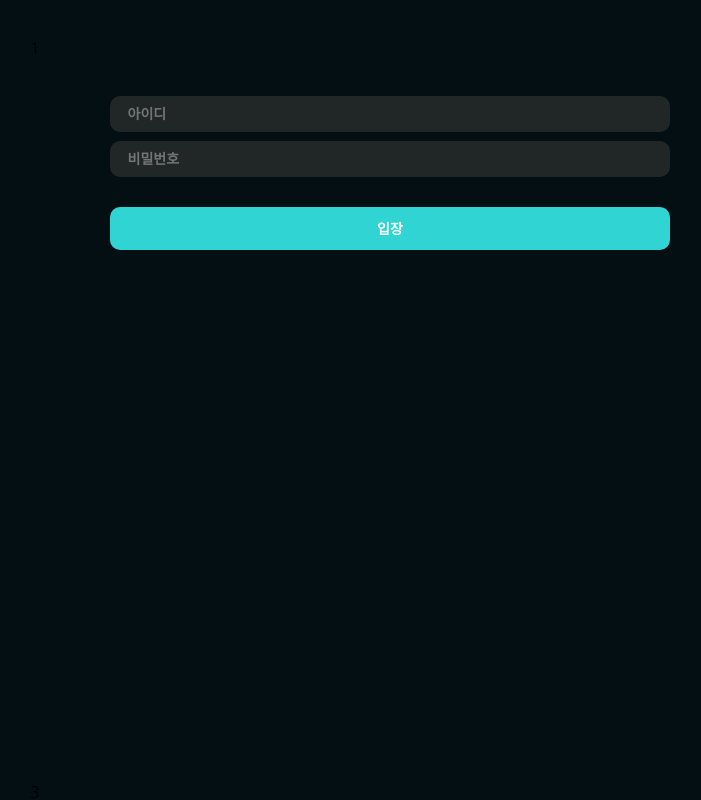
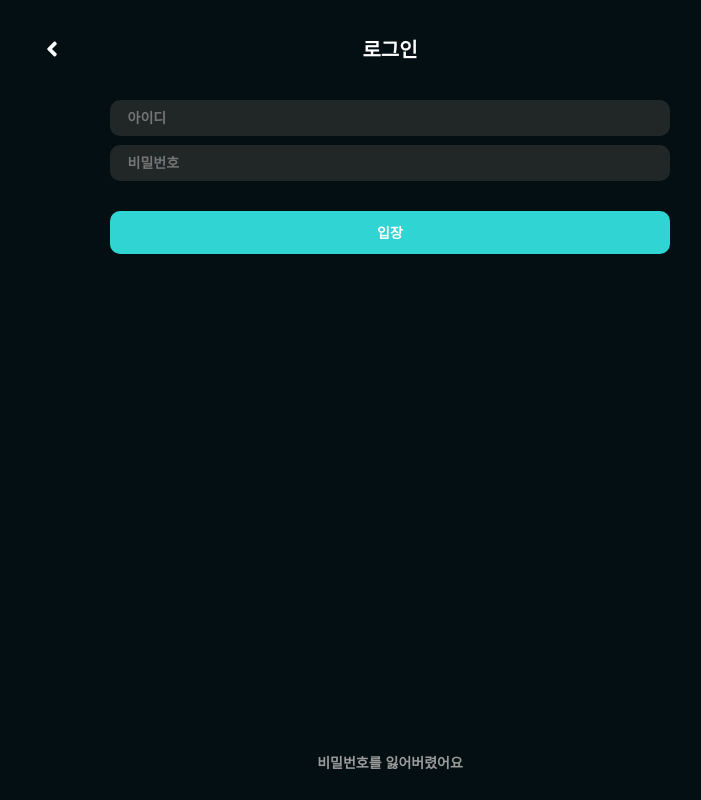
Before and after one commit to PaceMakerDev/Pace_Maker_Web, a React (Create React App) app: page /auth/login in a window 1280 px wide. Shown: the whole page, without its empty margins (250-951 px from the left). Built offline with nearby package versions, Linux system fonts and the light colour scheme.

Commit message:
Implement login page

```diff
--- a/src/components/templates/LoginTemplate/LoginTemplate.styled.ts
+++ b/src/components/templates/LoginTemplate/LoginTemplate.styled.ts
@@ -17,5 +17,6 @@ export const StyledLoginFormSection = styled.section`
 export const StyledForgotSection = styled.section`
   width: 100%;
   position: absolute;
-  bottom: 0;
+  bottom: 30px;
+  text-align: center;
 `;
--- a/src/pages/auth/Login.tsx
+++ b/src/pages/auth/Login.tsx
@@ -1,7 +1,19 @@
 import React from 'react';
 import LoginTemplate from 'components/templates/LoginTemplate/LoginTemplate';
 import LoginForm from 'components/organisms/Form/LoginForm/LoginForm';
+import BackHeader from 'components/molecules/BackHeader/BackHeader';
+import Link from 'components/atoms/Link/Link';
 
-const Login: React.FC = () => <LoginTemplate headerSection={1} loginFormSection={<LoginForm />} forgotSection={3} />;
+const Login: React.FC = () => (
+  <LoginTemplate
+    headerSection={<BackHeader>로그인</BackHeader>}
+    loginFormSection={<LoginForm />}
+    forgotSection={
+      <Link to="/" color="#9b9b9b" fontSize="0.875rem">
+        비밀번호를 잃어버렸어요
+      </Link>
+    }
+  />
+);
 
 export default Login;
```
